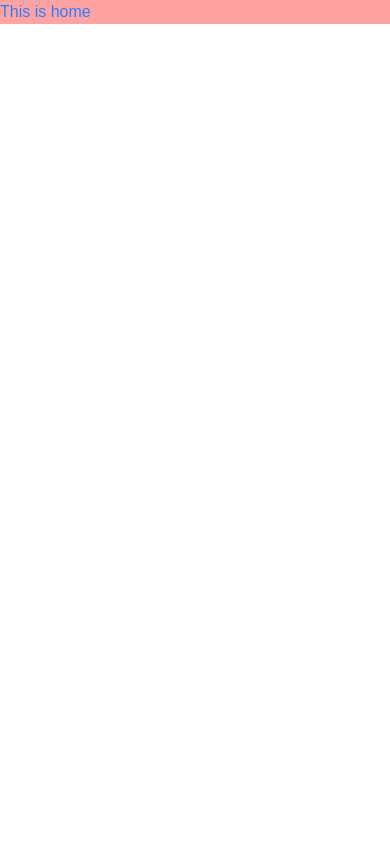
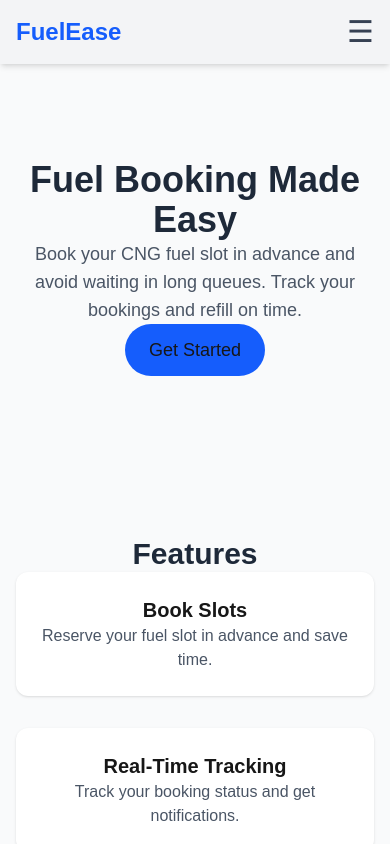
Before and after one commit to farihapromi/cng-slot-booking-system, a Next.js app: page / in a window 390 px wide. Built offline with nearby package versions, Linux system fonts and the light colour scheme; no server answers.

Commit message:
Add navabr

```diff
--- a/app/globals.css
+++ b/app/globals.css
@@ -28,7 +28,7 @@ body {
 
 * {
   box-sizing: border-box;
-  padding: 0;
+
   margin: 0;
 }
 
--- a/app/page.tsx
+++ b/app/page.tsx
@@ -1,11 +1,59 @@
-import React from 'react';
+import Navbar from '../components/Navbar';
 
-const page = () => {
+export default function HomePage() {
   return (
-    <div>
-      <h1 className='text-blue-500  bg-red-300'>This is home</h1>
+    <div className='min-h-screen bg-gray-50'>
+      {/* Navbar */}
+      <Navbar />
+
+      {/* Hero Section */}
+      <section className='flex flex-col items-center justify-center text-center py-24 px-4 md:px-0'>
+        <h1 className='text-4xl md:text-6xl font-bold text-gray-800 mb-6'>
+          Fuel Booking Made Easy
+        </h1>
+        <p className='text-lg md:text-xl text-gray-600 mb-8 max-w-2xl'>
+          Book your CNG fuel slot in advance and avoid waiting in long queues.
+          Track your bookings and refill on time.
+        </p>
+        <a
+          href='/sign-up'
+          className='bg-blue-600 text-white px-6 py-3 rounded-full text-lg hover:bg-blue-700 transition'
+        >
+          Get Started
+        </a>
+      </section>
+
+      {/* Features Section */}
+      <section className='py-16 px-4 md:px-0 max-w-7xl mx-auto'>
+        <h2 className='text-3xl font-bold text-center text-gray-800 mb-12'>
+          Features
+        </h2>
+        <div className='grid md:grid-cols-3 gap-8 text-center'>
+          <div className='p-6 bg-white rounded-xl shadow hover:shadow-lg transition'>
+            <h3 className='text-xl font-semibold mb-2'>Book Slots</h3>
+            <p className='text-gray-600'>
+              Reserve your fuel slot in advance and save time.
+            </p>
+          </div>
+          <div className='p-6 bg-white rounded-xl shadow hover:shadow-lg transition'>
+            <h3 className='text-xl font-semibold mb-2'>Real-Time Tracking</h3>
+            <p className='text-gray-600'>
+              Track your booking status and get notifications.
+            </p>
+          </div>
+          <div className='p-6 bg-white rounded-xl shadow hover:shadow-lg transition'>
+            <h3 className='text-xl font-semibold mb-2'>Cancel / Reschedule</h3>
+            <p className='text-gray-600'>
+              Manage your slots easily with cancel or reschedule options.
+            </p>
+          </div>
+        </div>
+      </section>
+
+      {/* Footer */}
+      <footer className='bg-gray-800 text-white text-center py-6 mt-16'>
+        &copy; 2025 FuelEase. All rights reserved.
+      </footer>
     </div>
   );
-};
-
-export default page;
+}
--- /dev/null
+++ b/components/Navbar.tsx
@@ -0,0 +1,124 @@
+'use client';
+
+import Link from 'next/link';
+import { useState } from 'react';
+import {
+  SignedIn,
+  SignedOut,
+  SignInButton,
+  SignOutButton,
+} from '@clerk/nextjs';
+
+export default function Navbar() {
+  const [isOpen, setIsOpen] = useState(false);
+
+  return (
+    <nav className='bg-gray-100 shadow-md'>
+      <div className='max-w-7xl mx-auto px-4 sm:px-6 lg:px-8'>
+        <div className='flex justify-between h-16 items-center'>
+          {/* Logo */}
+          <div className='flex-shrink-0'>
+            <Link href='/'>
+              <h1 className='text-2xl font-bold text-blue-600'>FuelEase</h1>
+            </Link>
+          </div>
+
+          {/* Desktop Menu */}
+          <div className='hidden md:flex items-center space-x-4 gap-2'>
+            {/* Navigation Links */}
+            <Link
+              href='/'
+              className='block px-5 py-2   rounded-lg hover:bg-blue-700 transition'
+            >
+              Home
+            </Link>
+
+            <Link
+              href='/about'
+              className='block px-5 py-2 rounded-lg  hover:bg-blue-700 transition'
+            >
+              About
+            </Link>
+
+            <Link
+              href='/contact'
+              className='block px-5 py-2 rounded-lg  hover:bg-blue-700 transition'
+            >
+              Contact
+            </Link>
+
+            {/* Desktop Auth Buttons */}
+            <SignedIn>
+              <SignOutButton>
+                <button className='px-5 py-2 bg-red-500 text-white rounded-lg hover:bg-red-600 transition'>
+                  Sign Out
+                </button>
+              </SignOutButton>
+            </SignedIn>
+
+            <SignedOut>
+              <SignInButton>
+                <button className='px-8 py-4 bg-green-500 text-white rounded-lg hover:bg-green-600 transition'>
+                  Sign In
+                </button>
+              </SignInButton>
+            </SignedOut>
+          </div>
+
+          {/* Mobile Menu Button */}
+          <div className='md:hidden flex items-center'>
+            <button
+              onClick={() => setIsOpen(!isOpen)}
+              className='text-gray-700 text-3xl focus:outline-none'
+            >
+              ☰
+            </button>
+          </div>
+        </div>
+      </div>
+
+      {/* Mobile Menu */}
+      {isOpen && (
+        <div className='md:hidden px-4 pt-4 pb-3 space-y-3 bg-gray-100 shadow'>
+          <Link
+            href='/'
+            className='block px-5 py-3 rounded-lg hover:bg-blue-700 transition'
+          >
+            Home
+          </Link>
+
+          <Link
+            href='/about'
+            className='block px-5 py-3 rounded-lg   hover:bg-blue-700 transition'
+          >
+            About
+          </Link>
+
+          <Link
+            href='/contact'
+            className='block px-5 py-3 rounded-lg  hover:bg-blue-700 transition'
+          >
+            Contact
+          </Link>
+
+          {/* Mobile Auth */}
+          <SignedIn>
+            <SignOutButton>
+              <button className='w-full px-5 py-3 bg-red-500 text-white rounded-lg hover:bg-red-600 transition'>
+                Sign Out
+              </button>
+            </SignOutButton>
+          </SignedIn>
+
+          <SignedOut>
+            <SignInButton>
+              <button className='w-full px-5 py-3 bg-green-500 text-white rounded-lg hover:bg-green-600 transition'>
+                Sign In
+              </button>
+            </SignInButton>
+          </SignedOut>
+        </div>
+      )}
+    </nav>
+  );
+}
```
Also changed, not shown: app/dashboard/page.tsx (added), app/my-bookings/page.tsx (added), components/BookingForm.tsx (added), components/Header.tsx (added), components/StationCard.tsx (added), lib/prisma.ts (added), utils/time.ts (added).
